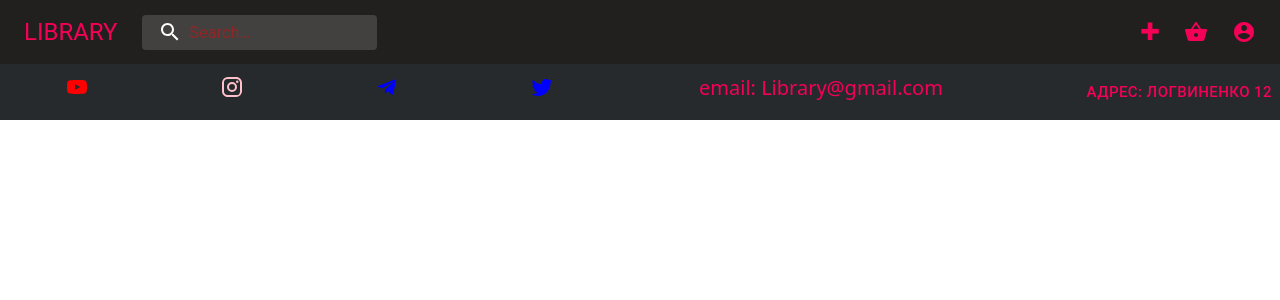
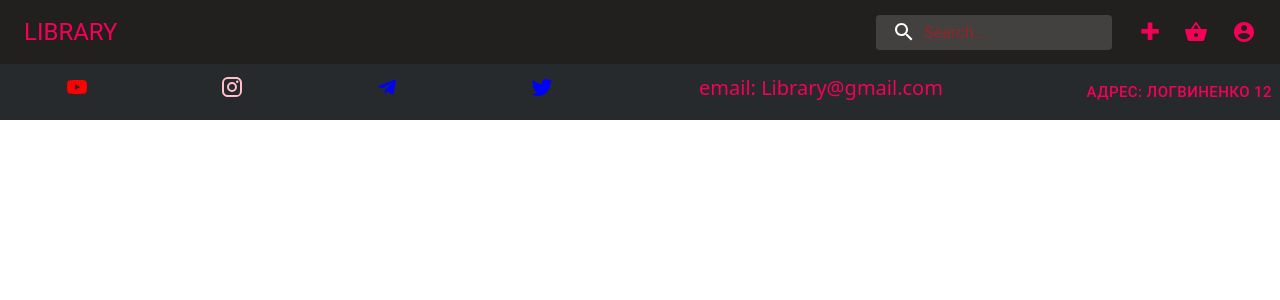
Before and after one commit to Marlenslmb/First-project, a React (Create React App) app: page /edit/1 in a window 1280 px wide. Shown: the top 300 px of the page. Built offline with nearby package versions, Linux system fonts and the light colour scheme; what react-swipeable-views-utils would draw is missing.

Commit message:
search right

```diff
--- a/src/components/Header/Navbar.jsx
+++ b/src/components/Header/Navbar.jsx
@@ -195,8 +195,10 @@ export default function Navbar() {
                     LIBRARY
               </Typography>
           </Link>
-          <div className={classes.search}>
-            <div className={classes.searchIcon}>
+          <div className={classes.grow}/>
+          <div className={classes.sectionDesktop}>
+          <div className={classes.search} style={{height: '35px',marginTop: '14px'}}>
+            <div className={classes.searchIcon} >
               <SearchIcon />
             </div>
             <InputBase
@@ -211,8 +213,6 @@ export default function Navbar() {
               className="poisk"
             />
           </div>
-          <div className={classes.grow} />
-          <div className={classes.sectionDesktop}>
           <Link to='/add' style={{textDecoration: 'none'}}>
               <IconButton color="secondary" style={{marginBottom: 3}}>
                 &#10010;
--- a/src/components/Home/Home.js
+++ b/src/components/Home/Home.js
@@ -4,7 +4,8 @@ import Carusel from '../Carusel/Carusel';
 import Sortirovka from '../contexts/Filter';
 import Content from './Content';
 
-const Home = () => {
+const Home = (props) => {
+    console.log(props)
     return (
         <div>
             <Grid>
--- a/src/components/Product/ProductCard.jsx
+++ b/src/components/Product/ProductCard.jsx
@@ -6,7 +6,6 @@ import './Product.css';
 import Edit from '../CRUD/Edit'
 import { Link } from 'react-router-dom';
 import { useState } from 'react';
-import { mailContext } from '../contexts/MailContext';
 import { useEffect } from 'react';
 import AOS from 'aos';
 import { IconButton } from '@material-ui/core';
```
